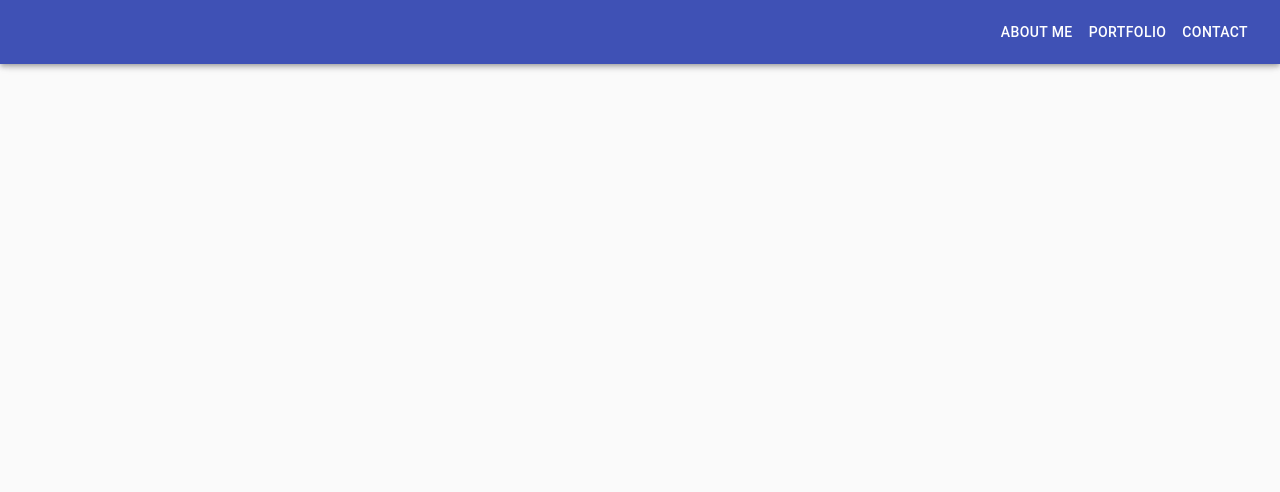
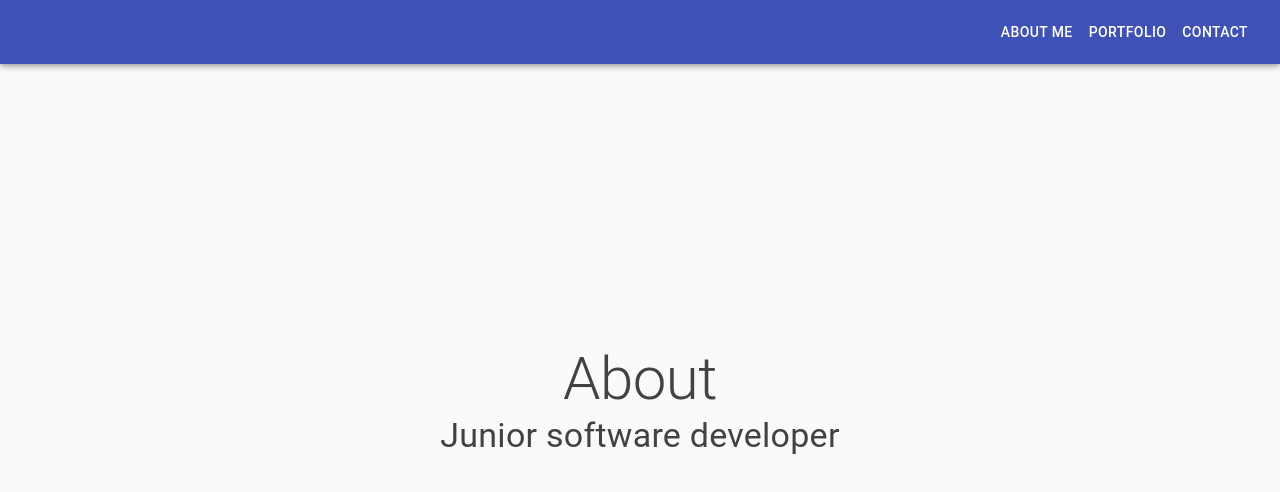
Before and after one commit to jonnysfarmer/jonnyfarmer.github.io, a React (Create React App) app in the folder portfolio/: page /#/about in a window 1280 px wide. Shown: the top 492 px of the page. Built offline with nearby package versions, Linux system fonts and the light colour scheme.

Commit message:
basic router done

```diff
--- a/portfolio/src/App.js
+++ b/portfolio/src/App.js
@@ -4,6 +4,9 @@ import './App.css'
 
 import ResponsiveDrawer from './Components/Navbar'
 import Home from './Components/Home'
+import About from './Components/AboutMe'
+import Portfolio from './Components/Portfolio'
+import Contact from './Components/Contact'
 
 function App() {
   return (
@@ -11,6 +14,9 @@ function App() {
       <ResponsiveDrawer />
       <Switch>
         <Route exact path='/' component={Home} />
+        <Route exact path='/about' component={About} />
+        <Route exact path='/portfolio' component={Portfolio} />
+        <Route exact path='/contact' component={Contact} />
 
       </Switch>
     </HashRouter>
--- /dev/null
+++ b/portfolio/src/Components/AboutMe.js
@@ -0,0 +1,113 @@
+import React from 'react'
+
+import CssBaseline from '@material-ui/core/CssBaseline'
+import Container from '@material-ui/core/Container'
+import { makeStyles } from '@material-ui/core/styles'
+import Typography from '@material-ui/core/Typography'
+import Button from '@material-ui/core/Button'
+import Link from '@material-ui/core/Link'
+import { useHistory } from 'react-router-dom'
+import grey from '@material-ui/core/colors/grey'
+import Grid from '@material-ui/core/Grid'
+import Typist from 'react-typist'
+
+
+
+
+
+
+
+
+
+
+import Box from '@material-ui/core/Box'
+// import { fontWeight } from '@material-ui/system'
+
+const useStyles = makeStyles(theme => ({
+  paper: {
+    display: 'flex',
+    flexDirection: 'column',
+    alignItems: 'center',
+    justifyContent: 'center',
+    minHeight: '100%',
+
+  },
+  backgroundColor: {
+    // background: 'linear-gradient(45deg, #00B950 35%, #38ef7d 100%)',
+    display: 'flex',
+    flexDirection: 'column',
+    alignItems: 'center',
+    justifyContent: 'center'
+
+  },
+  title: {
+    textAlign: 'center',
+    color: grey[50],
+    fontWeight: '400'
+
+  },
+  copyright: {
+    color: grey[800]
+  },
+  submit: {
+    margin: theme.spacing(5, 0, 2),
+    color: grey[800],
+    backgroundColor: grey[50],
+    '&:hover': {
+      backgroundColor: theme.palette.success.dark
+    }
+  },
+  submitgrey: {
+    margin: theme.spacing(5, 0, 2),
+    color: grey[800],
+    border: '2px solid',
+    '&:hover': {
+      backgroundColor: theme.palette.text.secondary
+    }
+  },
+  avatar: {
+    color: grey[800],
+    marginBottom: 0
+  }
+}))
+
+
+
+
+
+
+const About = () => {
+
+  const classes = useStyles()
+  const history = useHistory()
+
+
+
+  return (
+    <div className={classes.backgroundColor}>
+      <Box height='100vh' >
+
+        <CssBaseline />
+        <Container component="main" maxWidth="sm" className={classes.paper} >
+
+            <Typography component="h1" variant="h2" className={classes.avatar} >
+              About
+
+            </Typography>
+            <Typography component="h2" variant="h4" className={classes.avatar} >
+            <Typist cursor={{ hideWhenDone: true }}>
+              Junior software developer
+            </Typist>
+            </Typography>
+
+
+        </Container>
+      </Box >
+    </div>
+
+  )
+
+
+}
+
+export default About
--- /dev/null
+++ b/portfolio/src/Components/Contact.js
@@ -0,0 +1,113 @@
+import React from 'react'
+
+import CssBaseline from '@material-ui/core/CssBaseline'
+import Container from '@material-ui/core/Container'
+import { makeStyles } from '@material-ui/core/styles'
+import Typography from '@material-ui/core/Typography'
+import Button from '@material-ui/core/Button'
+import Link from '@material-ui/core/Link'
+import { useHistory } from 'react-router-dom'
+import grey from '@material-ui/core/colors/grey'
+import Grid from '@material-ui/core/Grid'
+import Typist from 'react-typist'
+
+
+
+
+
+
+
+
+
+
+import Box from '@material-ui/core/Box'
+// import { fontWeight } from '@material-ui/system'
+
+const useStyles = makeStyles(theme => ({
+  paper: {
+    display: 'flex',
+    flexDirection: 'column',
+    alignItems: 'center',
+    justifyContent: 'center',
+    minHeight: '100%',
+
+  },
+  backgroundColor: {
+    // background: 'linear-gradient(45deg, #00B950 35%, #38ef7d 100%)',
+    display: 'flex',
+    flexDirection: 'column',
+    alignItems: 'center',
+    justifyContent: 'center'
+
+  },
+  title: {
+    textAlign: 'center',
+    color: grey[50],
+    fontWeight: '400'
+
+  },
+  copyright: {
+    color: grey[800]
+  },
+  submit: {
+    margin: theme.spacing(5, 0, 2),
+    color: grey[800],
+    backgroundColor: grey[50],
+    '&:hover': {
+      backgroundColor: theme.palette.success.dark
+    }
+  },
+  submitgrey: {
+    margin: theme.spacing(5, 0, 2),
+    color: grey[800],
+    border: '2px solid',
+    '&:hover': {
+      backgroundColor: theme.palette.text.secondary
+    }
+  },
+  avatar: {
+    color: grey[800],
+    marginBottom: 0
+  }
+}))
+
+
+
+
+
+
+const Contact = () => {
+
+  const classes = useStyles()
+  const history = useHistory()
+
+
+
+  return (
+    <div className={classes.backgroundColor}>
+      <Box height='100vh' >
+
+        <CssBaseline />
+        <Container component="main" maxWidth="sm" className={classes.paper} >
+
+            <Typography component="h1" variant="h2" className={classes.avatar} >
+              Contact ME
+
+            </Typography>
+            <Typography component="h2" variant="h4" className={classes.avatar} >
+            <Typist cursor={{ hideWhenDone: true }}>
+              Junior software developer
+            </Typist>
+            </Typography>
+
+
+        </Container>
+      </Box >
+    </div>
+
+  )
+
+
+}
+
+export default Contact
--- a/portfolio/src/Components/Navbar.js
+++ b/portfolio/src/Components/Navbar.js
@@ -24,10 +24,10 @@ function ResponsiveDrawer(props) {
       <div className={classes.toolbar} />
       <Divider />
       <List>
-        {['About Me', 'Portfolio', 'Contact'].map((elem, i) => (
+        {['About', 'Portfolio', 'Contact'].map((elem, i) => (
           <Link to={`/${elem}`} key={i} className={classes.iconColor}>
             <ListItem>
-              {elem === 'About Me'}
+              {elem === 'About'}
               {elem === 'Portfolio'}
               {elem === 'Contact'}
               <ListItemText>{elem}</ListItemText>
@@ -55,9 +55,9 @@ function ResponsiveDrawer(props) {
                 <MenuIcon />
               </IconButton>
               <Hidden smDown>
-                <Button href="#text-buttons" className={classes.desktopMenuButton}>About Me</Button>
-                <Button href="#text-buttons" className={classes.desktopMenuButton}>Portfolio</Button>
-                <Button href="#text-buttons"className={classes.desktopMenuButton}>Contact</Button>
+                <Button href="/#/about" className={classes.desktopMenuButton}>About Me</Button>
+                <Button href="/#/portfolio" className={classes.desktopMenuButton}>Portfolio</Button>
+                <Button href="/#/contact"className={classes.desktopMenuButton}>Contact</Button>
               </Hidden>
 
           </Toolbar>
--- /dev/null
+++ b/portfolio/src/Components/Portfolio.js
@@ -0,0 +1,113 @@
+import React from 'react'
+
+import CssBaseline from '@material-ui/core/CssBaseline'
+import Container from '@material-ui/core/Container'
+import { makeStyles } from '@material-ui/core/styles'
+import Typography from '@material-ui/core/Typography'
+import Button from '@material-ui/core/Button'
+import Link from '@material-ui/core/Link'
+import { useHistory } from 'react-router-dom'
+import grey from '@material-ui/core/colors/grey'
+import Grid from '@material-ui/core/Grid'
+import Typist from 'react-typist'
+
+
+
+
+
+
+
+
+
+
+import Box from '@material-ui/core/Box'
+// import { fontWeight } from '@material-ui/system'
+
+const useStyles = makeStyles(theme => ({
+  paper: {
+    display: 'flex',
+    flexDirection: 'column',
+    alignItems: 'center',
+    justifyContent: 'center',
+    minHeight: '100%',
+
+  },
+  backgroundColor: {
+    // background: 'linear-gradient(45deg, #00B950 35%, #38ef7d 100%)',
+    display: 'flex',
+    flexDirection: 'column',
+    alignItems: 'center',
+    justifyContent: 'center'
+
+  },
+  title: {
+    textAlign: 'center',
+    color: grey[50],
+    fontWeight: '400'
+
+  },
+  copyright: {
+    color: grey[800]
+  },
+  submit: {
+    margin: theme.spacing(5, 0, 2),
+    color: grey[800],
+    backgroundColor: grey[50],
+    '&:hover': {
+      backgroundColor: theme.palette.success.dark
+    }
+  },
+  submitgrey: {
+    margin: theme.spacing(5, 0, 2),
+    color: grey[800],
+    border: '2px solid',
+    '&:hover': {
+      backgroundColor: theme.palette.text.secondary
+    }
+  },
+  avatar: {
+    color: grey[800],
+    marginBottom: 0
+  }
+}))
+
+
+
+
+
+
+const Portfolio = () => {
+
+  const classes = useStyles()
+  const history = useHistory()
+
+
+
+  return (
+    <div className={classes.backgroundColor}>
+      <Box height='100vh' >
+
+        <CssBaseline />
+        <Container component="main" maxWidth="sm" className={classes.paper} >
+
+            <Typography component="h1" variant="h2" className={classes.avatar} >
+              Portfolio
+
+            </Typography>
+            <Typography component="h2" variant="h4" className={classes.avatar} >
+            <Typist cursor={{ hideWhenDone: true }}>
+              Junior software developer
+            </Typist>
+            </Typography>
+
+
+        </Container>
+      </Box >
+    </div>
+
+  )
+
+
+}
+
+export default Portfolio
```
